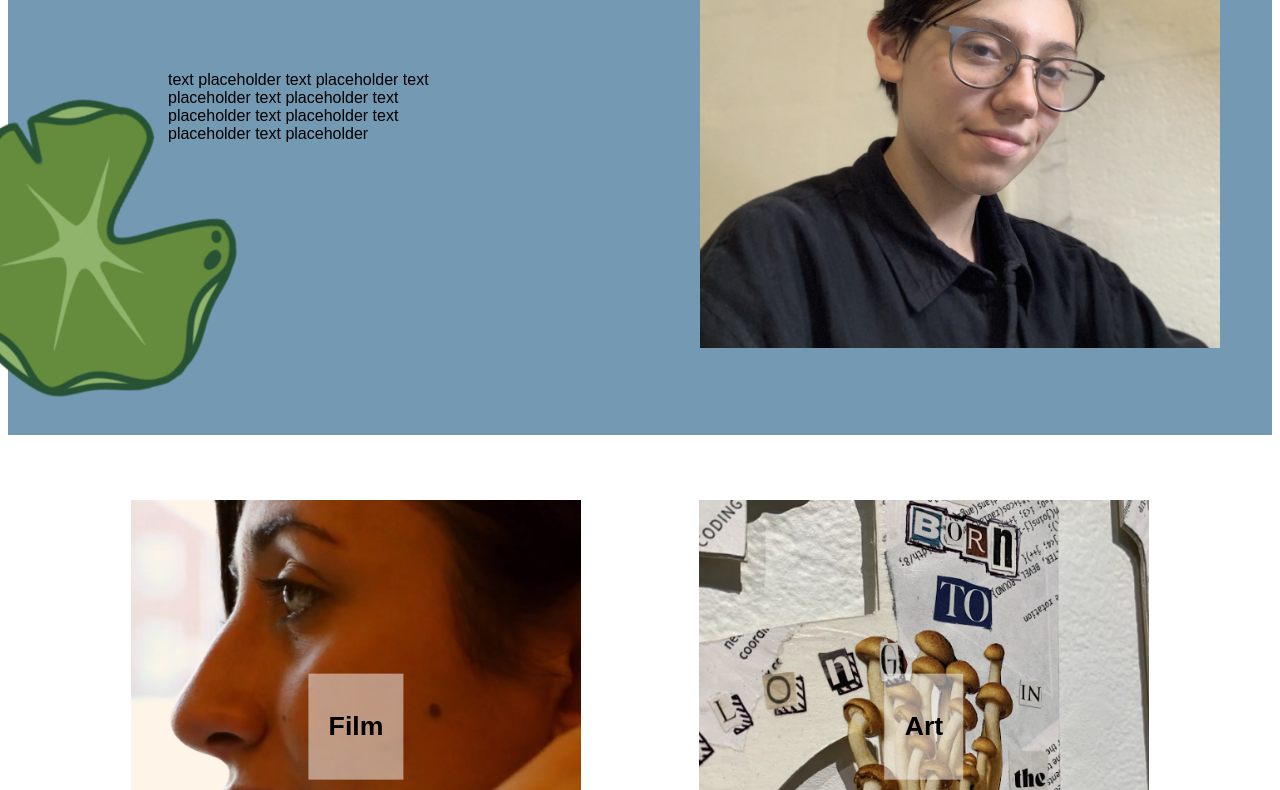
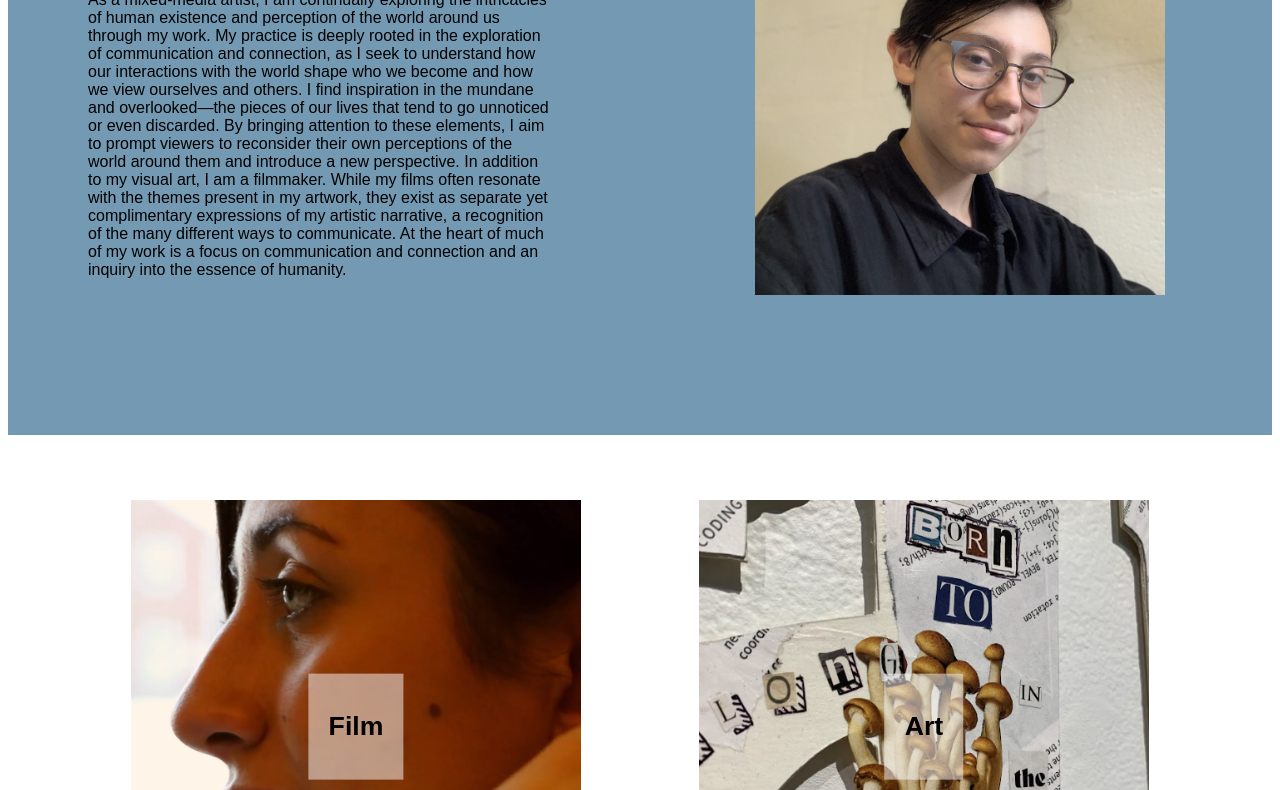
Before and after one commit to cschwartz01/cschwartz01.github.io, a plain HTML site: page index.html in a window 1280 px wide. Shown: the part 806-1596 px from the top of the page. Drawn offline with Linux system fonts and the light colour scheme; a web font is replaced by a local one.

Commit message:
feat: add homepage text + fix styling

```diff
--- a/css/styles-new.css
+++ b/css/styles-new.css
@@ -121,7 +121,7 @@ header img {
 #hello-text-wrapper {
     /* border: 2px solid black; */
     padding-top: -5rem;
-    padding-left: 10rem;
+    padding-left: 3rem;
 }
 
 #hello-section h1 {
@@ -164,10 +164,11 @@ header img {
 }
 
 #about-text-wrapper {
-    display: grid;
-    grid-template-rows: 1fr 1fr;
-    padding: 10rem;
+    display: flex;
+    flex-direction: column;
+    padding: 5rem;
     padding-top: 5rem;
+    /* border: 2px solid red; */
 }
 
 #about-img-wrapper {
@@ -180,7 +181,7 @@ header img {
 #about-section img {
     padding: 3rem;
     display: flex;
-    width: 65vh;
+    height: 50vh;
 }
 
 #about-text-wrapper h2 {
@@ -190,14 +191,13 @@ header img {
     border-bottom: 5px solid var(--accent-color);
     height: fit-content;
     width: fit-content;
-    margin-left: 10rem;
-    /* border: 2px solid yellow; */
+    /* margin-left: 10rem; */
 }
 
 #about-text-wrapper p {
     font-size: var(--p-size);
     color: var(--text-color);
-    padding-top: -10rem;
+    display: flex;
     /* border: 2px solid yellow; */
 }
 
--- a/index.html
+++ b/index.html
@@ -32,13 +32,21 @@
         </div>
         <div id="hello-text-wrapper">
             <h1>Hello!</h1>
-            <p>text here</p>
+            <p>My name is Charlie Schwartz and I am a multimedia artist and filmmaker.</p>
         </div>
     </div>
     <div id="about-section">
         <div id="about-text-wrapper">
             <h2>About Me</h2>
-            <p>text placeholder text placeholder text placeholder text placeholder text placeholder text placeholder text placeholder text placeholder</p>
+            <p>As a mixed-media artist, I am continually exploring the intricacies of human existence and perception of the world around us through my work.
+                My practice is deeply rooted in the exploration of communication and connection, as I seek to understand how our interactions with the world
+                shape who we become and how we view ourselves and others. I find inspiration in the mundane and overlooked—the pieces of our lives that
+                tend to go unnoticed or even discarded. By bringing attention to these elements, I aim to prompt viewers to reconsider their own perceptions
+                of the world around them and introduce a new perspective. In addition to my visual art, I am a filmmaker.
+                While my films often resonate with the themes present in my artwork, they exist as separate yet complimentary expressions of my artistic
+                narrative, a recognition of the many different ways to communicate. At the heart of much of my work is a focus on communication and
+                connection and an inquiry into the essence of humanity.
+            </p>
         </div>
         <div id="about-img-wrapper">
             <img src="images/profile_photo.png" alt="" width="" height="">
@@ -70,9 +78,9 @@
         <div id="lilypad-1">
             <img src="images/lilypad.png" alt="lilypad">
         </div>
-        <div id="lilypad-2">
+        <!-- <div id="lilypad-2">
             <img src="images/lilypad.png" alt="lilypad">
-        </div>
+        </div> -->
         <!-- <div id="lilypad-3">
             <img src="images/lilypad.png" alt="lilypad">
         </div> -->
```
